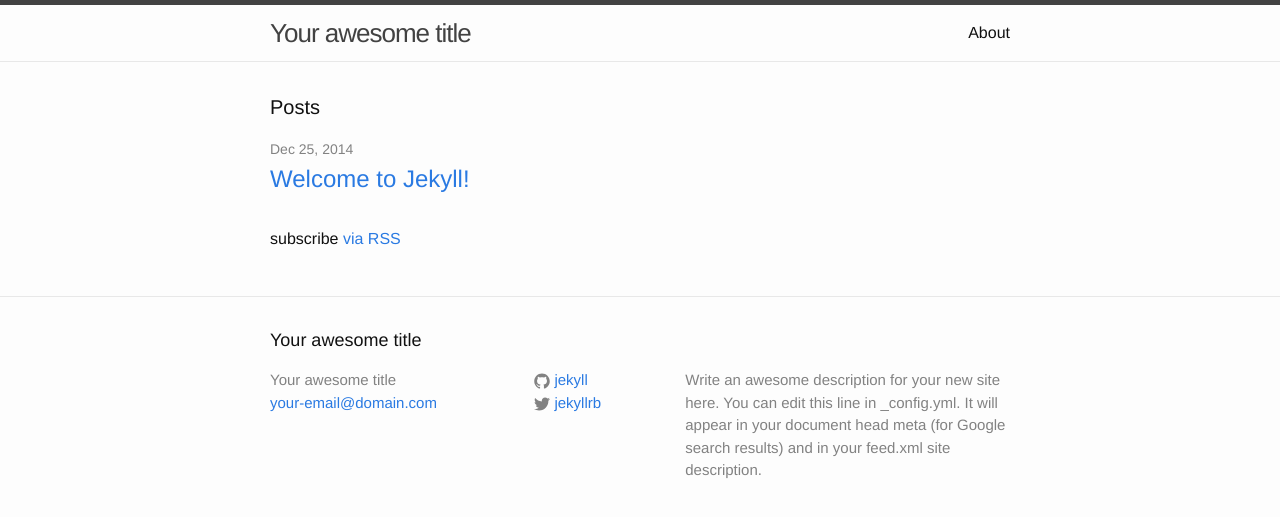
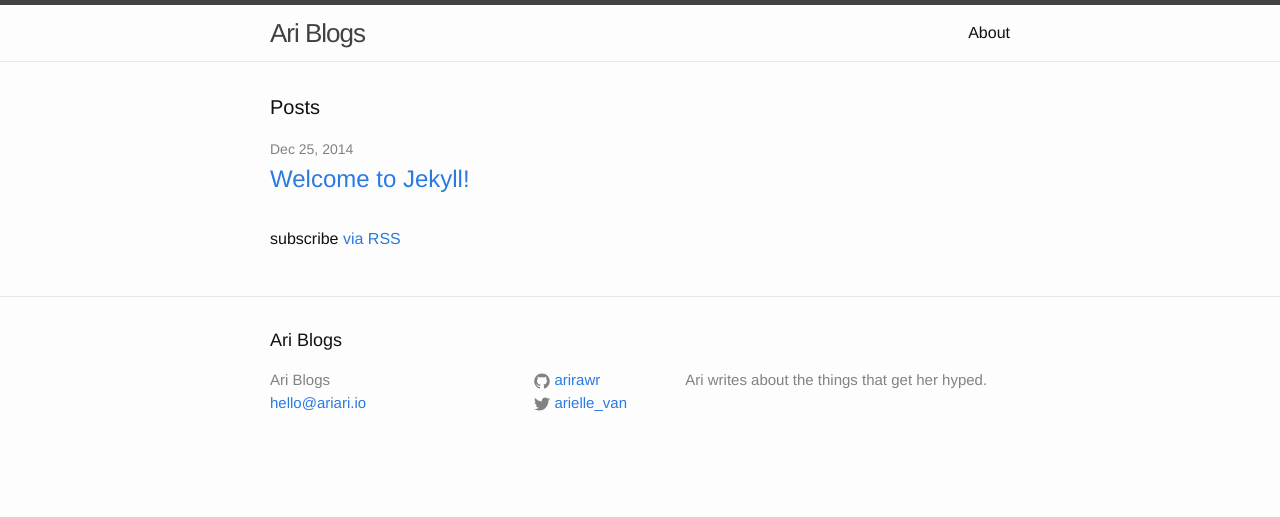
Before and after one commit to arirawr/blog, a Jekyll site: the page built from index.html, in a window 1280 px wide. Shown: the top 517 px of the page. Built offline with Jekyll 4.4.1, drawn with Linux system fonts in a browser that asks for light colours.

Commit message:
Personalized config

```diff
--- a/_config.yml
+++ b/_config.yml
@@ -1,14 +1,12 @@
 # Site settings
-title: Your awesome title
-email: your-email@domain.com
+title: Ari Blogs
+email: hello@ariari.io
 description: > # this means to ignore newlines until "baseurl:"
-  Write an awesome description for your new site here. You can edit this
-  line in _config.yml. It will appear in your document head meta (for
-  Google search results) and in your feed.xml site description.
+  Ari writes about the things that get her hyped.
 baseurl: "" # the subpath of your site, e.g. /blog/
 url: "http://yourdomain.com" # the base hostname & protocol for your site
-twitter_username: jekyllrb
-github_username:  jekyll
+twitter_username: arielle_van
+github_username:  arirawr
 
 # Build settings
 markdown: kramdown
```
